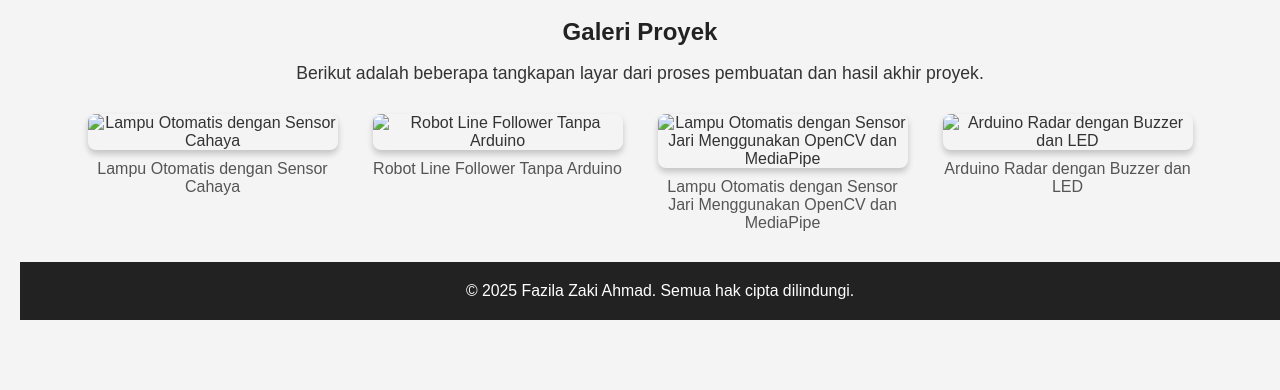
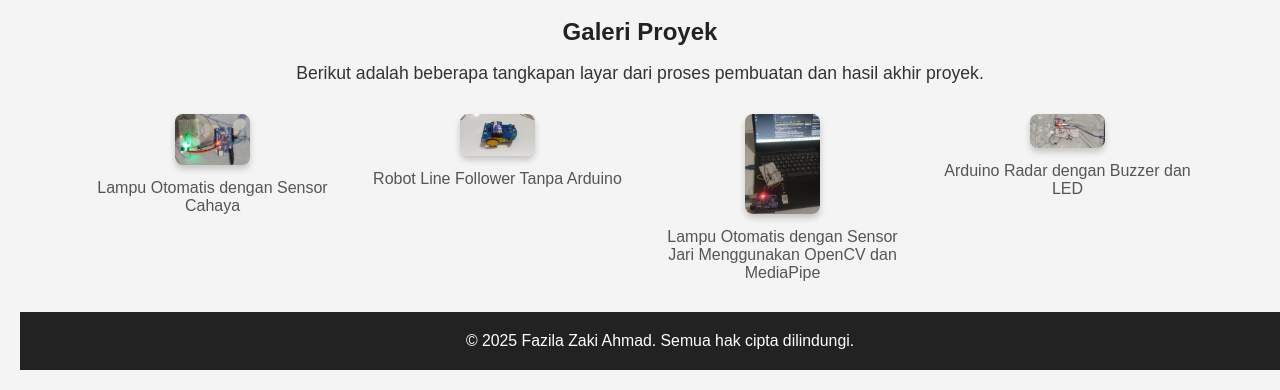
Before and after one commit to ZackCode46/WEBPROJACK, a plain HTML site: page index.html in a window 1280 px wide. Shown: the part 992-1382 px from the top of the page. Before the commit the page ends 1332 px from the top, so only its background shows below. Drawn offline with Linux system fonts and the light colour scheme; a script that the page names is missing.

Commit message:
Fix gambar dan video, update link embed

```diff
--- a/index.html
+++ b/index.html
@@ -17,7 +17,7 @@
         <h2>Video Demonstrasi</h2>
         <p>Video ini memperlihatkan bagaimana proyek ini bekerja secara langsung.</p>
         <div class="video-container">
-            <iframe width="560" height="315" src="https://youtube.com/shorts/yr9dhHMZZUE?si=eqT6I-DZKkL5SuLn" frameborder="0" allowfullscreen></iframe>
+            <iframe width="560" height="315" src="https://youtube.com/embed/yr9dhHMZZUE" frameborder="0" allowfullscreen></iframe>
         </div>
     </section>
 
@@ -26,19 +26,19 @@
         <p>Berikut adalah beberapa tangkapan layar dari proses pembuatan dan hasil akhir proyek.</p>
         <div class="gallery">
             <div class="gallery-item">
-                <img src="Projek Arduino.jpg" alt="Lampu Otomatis dengan Sensor Cahaya">
+                <img src="assets/images/Projek Arduino.jpg" alt="Lampu Otomatis dengan Sensor Cahaya">
                 <p class="caption">Lampu Otomatis dengan Sensor Cahaya</p>
             </div>
             <div class="gallery-item">
-                <img src="robot_linefollowerwithldrsendor.jpg" alt="Robot Line Follower Tanpa Arduino">
+                <img src="assets/images/robot_linefollowerwithldrsendor.jpg" alt="Robot Line Follower Tanpa Arduino">
                 <p class="caption">Robot Line Follower Tanpa Arduino</p>
             </div>
             <div class="gallery-item">
-                <img src="opencv_mediapipeautoled.jpg" alt="Lampu Otomatis dengan Sensor Jari Menggunakan OpenCV dan MediaPipe">
+                <img src="assets/images/opencv_mediapipeautoled.jpg" alt="Lampu Otomatis dengan Sensor Jari Menggunakan OpenCV dan MediaPipe">
                 <p class="caption">Lampu Otomatis dengan Sensor Jari Menggunakan OpenCV dan MediaPipe</p>
             </div>
             <div class="gallery-item">
-                <img src="Radar_sensorwithbuzzerandled.jpg" alt="Arduino Radar dengan Buzzer dan LED">
+                <img src="assets/images/Radar_sensorwithbuzzerandled.jpg" alt="Arduino Radar dengan Buzzer dan LED">
                 <p class="caption">Arduino Radar dengan Buzzer dan LED</p>
             </div>
         </div>
```
